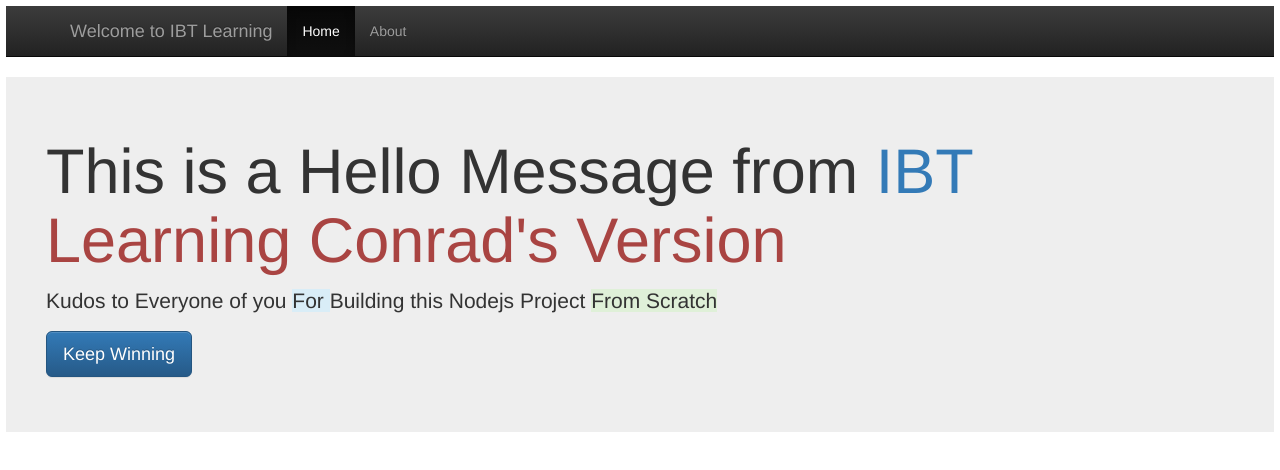
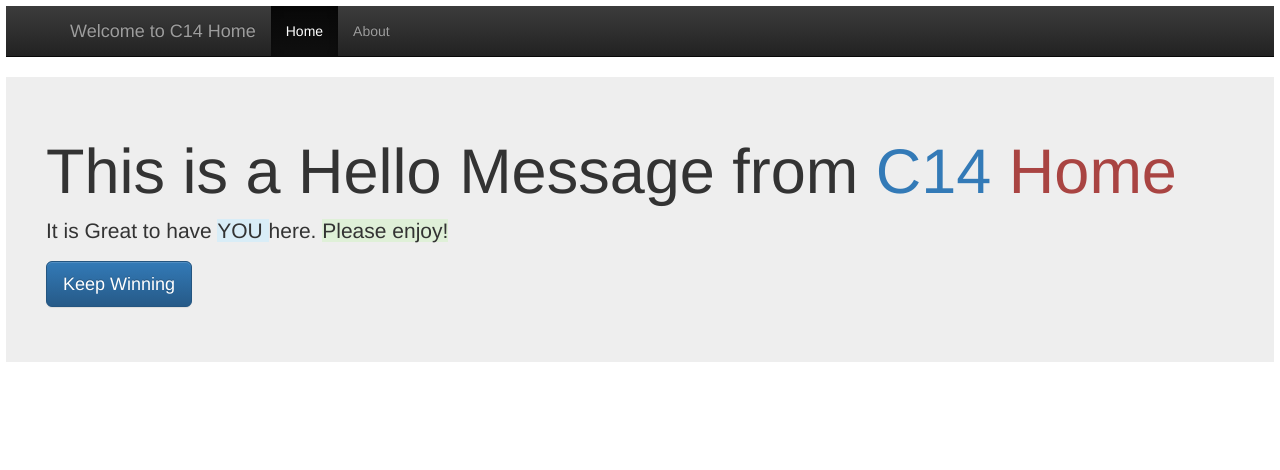
Before and after one commit to ccjacobs14/nodejs-webapp, a website: page index.html in a window 1280 px wide. Drawn offline with nearby package versions, Linux system fonts and the light colour scheme.

Commit message:
Update index.html

```diff
--- a/index.html
+++ b/index.html
@@ -10,7 +10,7 @@
     <div style="margin:6px;">
       <nav class="navbar navbar-inverse navbar-static-top">
     <div class="container">
-      <a class="navbar-brand" href="/"> Welcome to IBT Learning </a>
+      <a class="navbar-brand" href="/"> Welcome to C14 Home </a>
       <ul class="nav navbar-nav">
         <li class="active">
           <a href="/"> Home </a>
@@ -22,8 +22,8 @@
     </div>
   </nav>
       <div class="jumbotron"  style="padding:40px;">
-        <h1> This is a Hello Message from  <span class="text-primary"> IBT </span><span class="text-danger"> Learning Conrad's Version </span></h1>
-        <p> Kudos to Everyone of you <span class="bg-info"> For </span> Building this Nodejs Project <span class="bg-success"> From Scratch </span></p>
+        <h1> This is a Hello Message from  <span class="text-primary"> C14 </span><span class="text-danger"> Home </span></h1>
+        <p> It is Great to have <span class="bg-info"> YOU </span> here. <span class="bg-success"> Please enjoy! </span></p>
         <p><a class="btn btn-primary btn-lg" href="#" role="button">Keep Winning</a></p>
       </div>
     </div>
```
